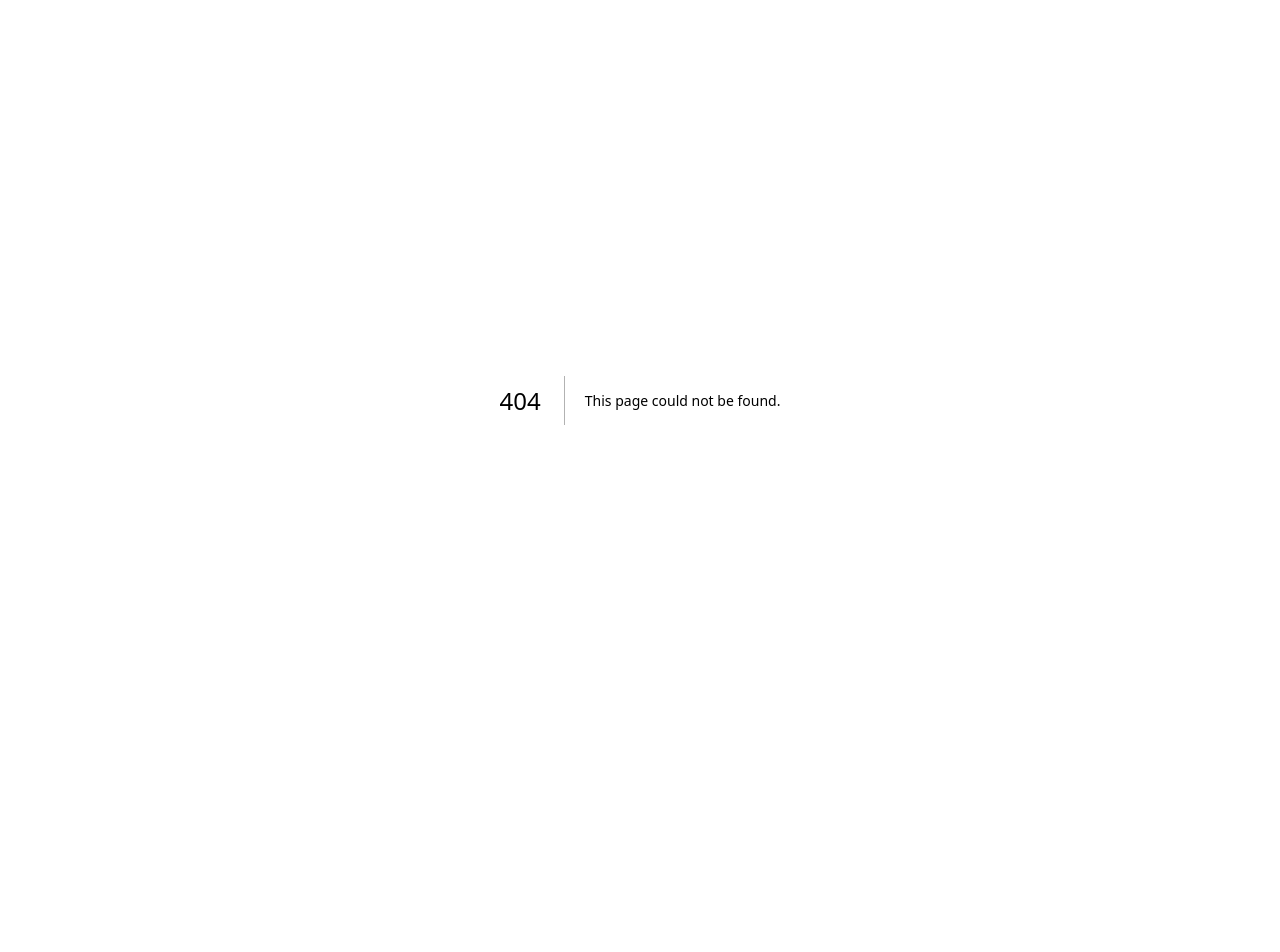
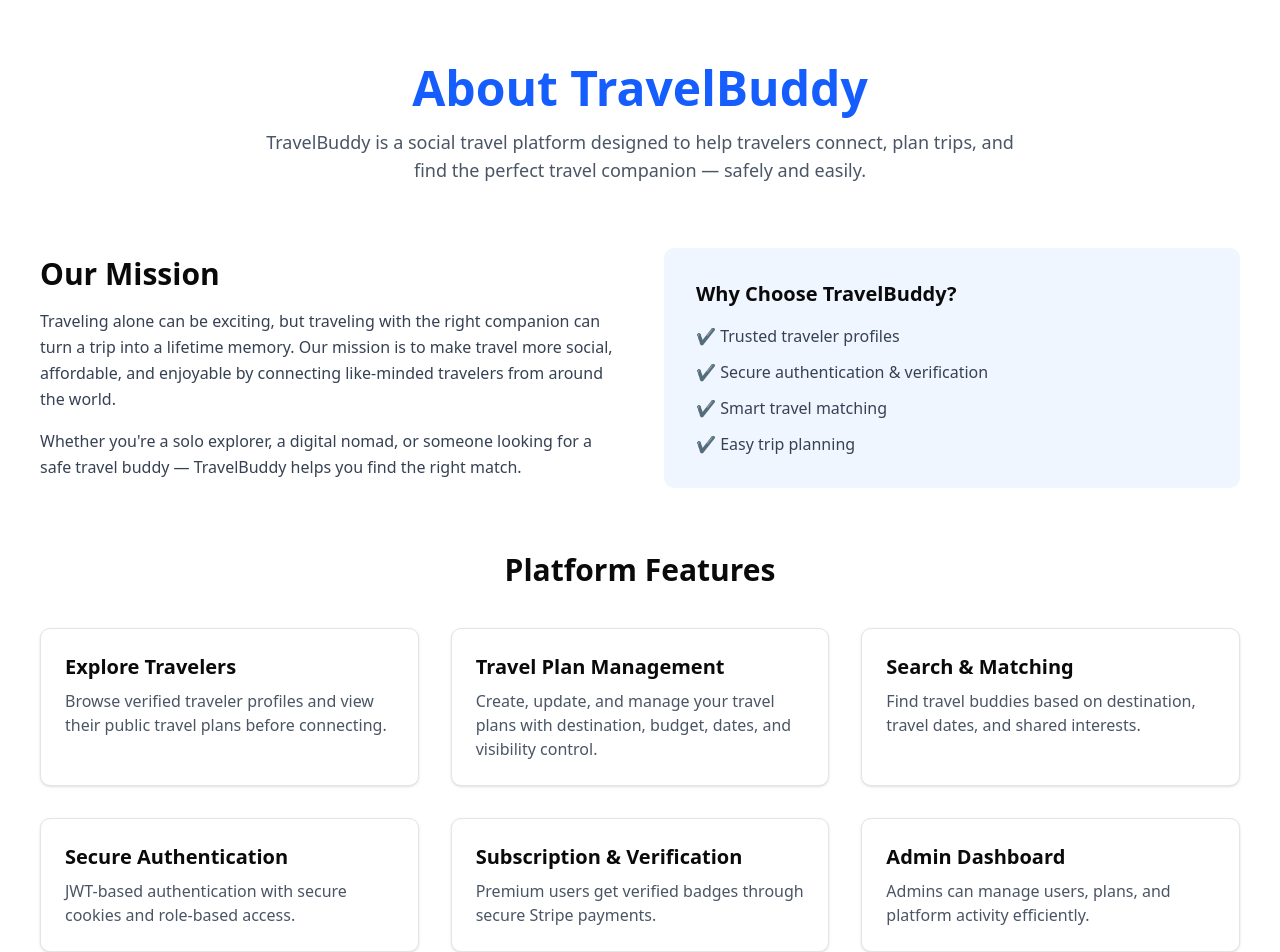
Before and after one commit to tanveer19/L2-B5-Assignment-8, a Next.js app: page /about in a window 1280 px wide. Before the commit this address had no page. Shown: the top 952 px of the page. Before the commit the page ends 800 px from the top, so only its background shows below. Built offline with nearby package versions, Linux system fonts and the light colour scheme.

Commit message:
about, contact page

```diff
--- /dev/null
+++ b/src/app/(commonLayout)/about/page.tsx
@@ -0,0 +1,113 @@
+import Link from "next/link";
+
+export default function AboutPage() {
+  return (
+    <section className="max-w-7xl mx-auto px-10 py-16 space-y-16">
+      {/* Hero / Intro */}
+      <div className="text-center space-y-4">
+        <h1 className="text-4xl md:text-5xl font-bold text-blue-600">
+          About TravelBuddy
+        </h1>
+        <p className="text-lg text-gray-600 max-w-3xl mx-auto">
+          TravelBuddy is a social travel platform designed to help travelers
+          connect, plan trips, and find the perfect travel companion — safely
+          and easily.
+        </p>
+      </div>
+
+      {/* Mission Section */}
+      <div className="grid md:grid-cols-2 gap-12 items-center">
+        <div className="space-y-4">
+          <h2 className="text-3xl font-semibold">Our Mission</h2>
+          <p className="text-gray-700 leading-relaxed">
+            Traveling alone can be exciting, but traveling with the right
+            companion can turn a trip into a lifetime memory. Our mission is to
+            make travel more social, affordable, and enjoyable by connecting
+            like-minded travelers from around the world.
+          </p>
+          <p className="text-gray-700 leading-relaxed">
+            Whether you're a solo explorer, a digital nomad, or someone looking
+            for a safe travel buddy — TravelBuddy helps you find the right
+            match.
+          </p>
+        </div>
+
+        <div className="bg-blue-50 p-8 rounded-lg">
+          <h3 className="text-xl font-semibold mb-4">
+            Why Choose TravelBuddy?
+          </h3>
+          <ul className="space-y-3 text-gray-700">
+            <li>✔ Trusted traveler profiles</li>
+            <li>✔ Secure authentication & verification</li>
+            <li>✔ Smart travel matching</li>
+            <li>✔ Easy trip planning</li>
+          </ul>
+        </div>
+      </div>
+
+      {/* Features Section */}
+      <div className="space-y-10">
+        <h2 className="text-3xl font-semibold text-center">
+          Platform Features
+        </h2>
+
+        <div className="grid grid-cols-1 sm:grid-cols-2 lg:grid-cols-3 gap-8">
+          <FeatureCard
+            title="Explore Travelers"
+            description="Browse verified traveler profiles and view their public travel plans before connecting."
+          />
+          <FeatureCard
+            title="Travel Plan Management"
+            description="Create, update, and manage your travel plans with destination, budget, dates, and visibility control."
+          />
+          <FeatureCard
+            title="Search & Matching"
+            description="Find travel buddies based on destination, travel dates, and shared interests."
+          />
+          <FeatureCard
+            title="Secure Authentication"
+            description="JWT-based authentication with secure cookies and role-based access."
+          />
+          <FeatureCard
+            title="Subscription & Verification"
+            description="Premium users get verified badges through secure Stripe payments."
+          />
+          <FeatureCard
+            title="Admin Dashboard"
+            description="Admins can manage users, plans, and platform activity efficiently."
+          />
+        </div>
+      </div>
+
+      {/* Call to Action */}
+      <div className="text-center bg-blue-50 rounded-lg p-10 space-y-4">
+        <h2 className="text-3xl font-semibold">Ready to Start Your Journey?</h2>
+        <p className="text-gray-600">
+          Join TravelBuddy today and discover your next travel companion.
+        </p>
+        <Link
+          href="/register"
+          className="inline-block bg-blue-600 text-white px-6 py-3 rounded-lg font-medium hover:bg-blue-700 transition"
+        >
+          Get Started
+        </Link>
+      </div>
+    </section>
+  );
+}
+
+/* Reusable Feature Card */
+function FeatureCard({
+  title,
+  description,
+}: {
+  title: string;
+  description: string;
+}) {
+  return (
+    <div className="border rounded-lg p-6 shadow-sm hover:shadow-md transition bg-white">
+      <h3 className="text-xl font-semibold mb-2">{title}</h3>
+      <p className="text-gray-600">{description}</p>
+    </div>
+  );
+}
--- /dev/null
+++ b/src/app/(commonLayout)/contact/page.tsx
@@ -0,0 +1,100 @@
+import Link from "next/link";
+
+export default function ContactPage() {
+  return (
+    <section className="max-w-7xl mx-auto px-10 py-16 space-y-16">
+      {/* Header */}
+      <div className="text-center space-y-4">
+        <h1 className="text-4xl md:text-5xl font-bold text-blue-600">
+          Contact Us
+        </h1>
+        <p className="text-lg text-gray-600 max-w-3xl mx-auto">
+          Have questions, feedback, or partnership ideas? We’d love to hear from
+          you. Reach out and our team will get back to you as soon as possible.
+        </p>
+      </div>
+
+      {/* Content */}
+      <div className="grid grid-cols-1 md:grid-cols-2 gap-12">
+        {/* Contact Info */}
+        <div className="space-y-6">
+          <h2 className="text-2xl font-semibold">Get in Touch</h2>
+
+          <p className="text-gray-700">
+            TravelBuddy is built to connect travelers safely and efficiently.
+            Whether you need support or have a feature suggestion, feel free to
+            contact us.
+          </p>
+
+          <div className="space-y-3 text-gray-700">
+            <p>
+              📧 Email:{" "}
+              <a
+                href="mailto:support@travelbuddy.com"
+                className="text-blue-600 hover:underline"
+              >
+                support@travelbuddy.com
+              </a>
+            </p>
+            <p>📍 Location: Dhaka, Bangladesh</p>
+            <p>🕒 Support Hours: 9:00 AM – 8:00 PM</p>
+          </div>
+
+          <div className="pt-4">
+            <Link
+              href="/register"
+              className="inline-block bg-blue-600 text-white px-6 py-3 rounded-lg font-medium hover:bg-blue-700 transition"
+            >
+              Join TravelBuddy
+            </Link>
+          </div>
+        </div>
+
+        {/* Contact Form */}
+        <div className="bg-white border rounded-lg shadow-sm p-8">
+          <h2 className="text-2xl font-semibold mb-6">Send a Message</h2>
+
+          <form className="space-y-5">
+            <div>
+              <label className="block text-sm font-medium mb-1">
+                Full Name
+              </label>
+              <input
+                type="text"
+                placeholder="Your name"
+                className="w-full border rounded-md px-4 py-2 focus:outline-none focus:ring-2 focus:ring-blue-500"
+              />
+            </div>
+
+            <div>
+              <label className="block text-sm font-medium mb-1">
+                Email Address
+              </label>
+              <input
+                type="email"
+                placeholder="you@example.com"
+                className="w-full border rounded-md px-4 py-2 focus:outline-none focus:ring-2 focus:ring-blue-500"
+              />
+            </div>
+
+            <div>
+              <label className="block text-sm font-medium mb-1">Message</label>
+              <textarea
+                rows={4}
+                placeholder="Write your message here..."
+                className="w-full border rounded-md px-4 py-2 focus:outline-none focus:ring-2 focus:ring-blue-500"
+              />
+            </div>
+
+            <button
+              type="submit"
+              className="w-full bg-blue-600 text-white py-3 rounded-lg font-medium hover:bg-blue-700 transition"
+            >
+              Send Message
+            </button>
+          </form>
+        </div>
+      </div>
+    </section>
+  );
+}
--- a/src/components/shared/PublicFooter.tsx
+++ b/src/components/shared/PublicFooter.tsx
@@ -32,11 +32,6 @@
                 Travel Plans
               </Link>
             </li>
-            {/* <li>
-              <Link href="/profile" className="hover:text-white">
-                Profile
-              </Link>
-            </li> */}
           </ul>
         </div>
 
@@ -45,12 +40,12 @@
           <h3 className="text-lg font-semibold text-white mb-3">Support</h3>
           <ul className="space-y-2">
             <li>
-              <Link href="#" className="hover:text-white">
+              <Link href="/about" className="hover:text-white">
                 About Us
               </Link>
             </li>
             <li>
-              <Link href="#" className="hover:text-white">
+              <Link href="/contact" className="hover:text-white">
                 Contact
               </Link>
             </li>
```
